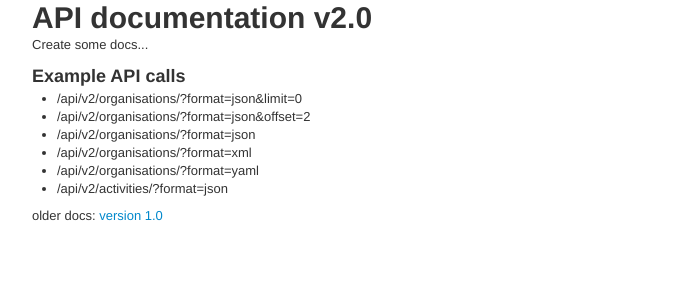
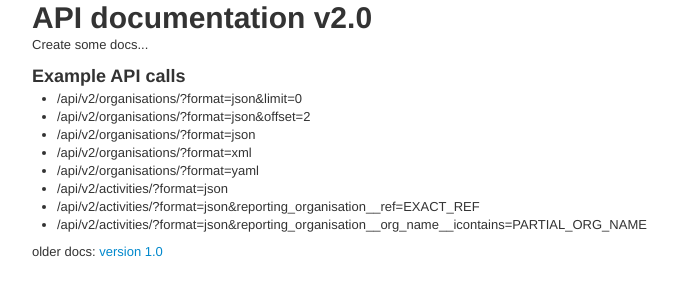
Before and after one commit to Hedde/OIPA, a Django app: template iati/templates/documentation_v2.html in a window 1280 px wide. Shown: the top 300 px of the page, without its empty margins (23-701 px from the left). Run offline with Django 3.2, Linux system fonts and the light colour scheme; the template is opened without the code that fills it, so the values that code supplies are empty; some libraries are stand-ins or nearby versions.

Commit message:
cleanup for api v2.0 implementation

```diff
--- a/iati/templates/documentation_v2.html
+++ b/iati/templates/documentation_v2.html
@@ -12,6 +12,8 @@
         <li>/api/v2/organisations/?format=xml</li>
         <li>/api/v2/organisations/?format=yaml</li>
         <li>/api/v2/activities/?format=json</li>
+        <li>/api/v2/activities/?format=json&reporting_organisation__ref=EXACT_REF</li>
+        <li>/api/v2/activities/?format=json&reporting_organisation__org_name__icontains=PARTIAL_ORG_NAME</li>
     </ul>
 
     <p>older docs: <a href="/api/v1/">version 1.0</a></p>
```
